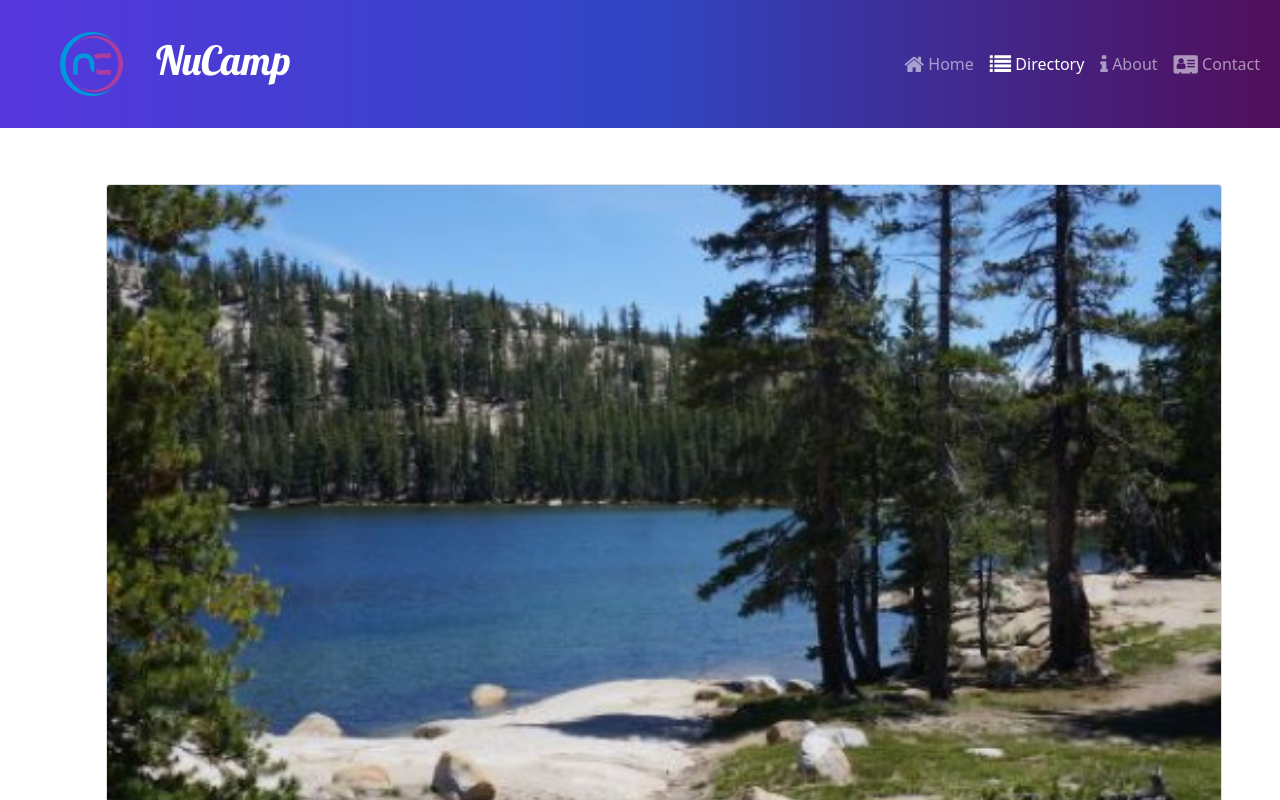
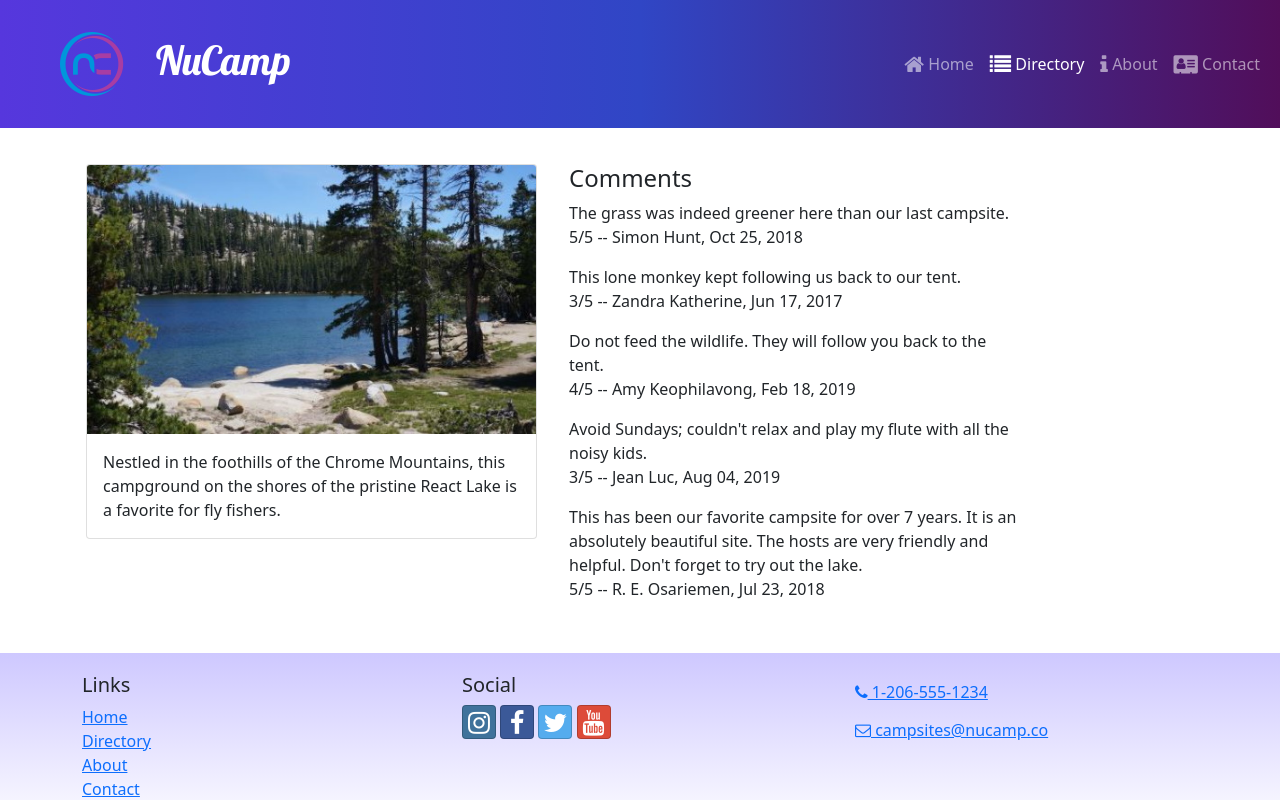
Before and after one commit to Danieltdasilva/nucampsite, a React (Create React App) app: page /directory/0 in a window 1280 px wide. Shown: the top 800 px of the page. Built offline with nearby package versions, Linux system fonts and the light colour scheme.

Commit message:
Adding Comments

```diff
--- a/src/features/campsites/CampsiteDetail.js
+++ b/src/features/campsites/CampsiteDetail.js
@@ -4,7 +4,7 @@
   const { image, name, description } = campsite;
 
   return (
-    <Col md='12' className='m-4'>
+    <Col md='5' className='m-1'>
       <Card>
         <CardImg top src={image} alt={name} />
         <CardBody>
--- /dev/null
+++ b/src/features/comments/Comment.js
@@ -0,0 +1,15 @@
+import { formatDate } from '../../utils/formatDate';
+
+const Comment = ({ comment }) => {
+  const { text: commentText, rating, author, date } = comment;
+
+  return (
+    <p>
+      {commentText}
+      <br />
+      {rating}/5 -- {author}, {formatDate(date)}
+    </p>
+  );
+};
+
+export default Comment;
--- /dev/null
+++ b/src/features/comments/CommentsList.js
@@ -0,0 +1,25 @@
+import { Col } from 'reactstrap';
+import Comment from './Comment';
+import { selectCommentsByCampsiteId } from './commentsSlice';
+
+const CommentsList = ({ campsiteId }) => {
+  const comments = selectCommentsByCampsiteId(campsiteId);
+
+  if (comments && comments.length > 0) {
+    return (
+      <Col md='5' className='m-1'>
+        <h4>Comments</h4>
+        {comments.map((comment) => {
+          return <Comment key={comment.id} comment={comment} />;
+        })}
+      </Col>
+    );
+  };
+  return (
+    <Col md='5' className='m-1'>
+      There are no comments for this campsite yet.
+    </Col>
+  )
+};
+
+export default CommentsList;
--- /dev/null
+++ b/src/features/comments/commentsSlice.js
@@ -0,0 +1,5 @@
+import { COMMENTS } from '../../app/shared/COMMENTS';
+
+export const selectCommentsByCampsiteId = (campsiteId) => {
+  return COMMENTS.filter((comment) => comment.campsiteId === parseInt(campsiteId));
+};
--- a/src/pages/CampsiteDetailPage.js
+++ b/src/pages/CampsiteDetailPage.js
@@ -2,6 +2,7 @@
 import { useParams } from 'react-router-dom';
 import { selectCampsiteById } from '../features/campsites/campsitesSlice';
 import CampsiteDetail from '../features/campsites/CampsiteDetail';
+import CommentsList from '../features/comments/CommentsList';
 
 const CampsiteDetailPage = () => {
   const { campsiteId } = useParams();
@@ -11,6 +12,7 @@
     <Container>
       <Row>
         <CampsiteDetail campsite={campsite} />
+        <CommentsList campsiteId={campsiteId} />
       </Row>
     </Container>
   );
--- /dev/null
+++ b/src/utils/formatDate.js
@@ -0,0 +1,7 @@
+export const formatDate = (date) => {
+  return new Intl.DateTimeFormat('en-US', {
+    year: 'numeric',
+    month: 'short',
+    day: '2-digit'
+  }).format(new Date(Date.parse(date)))
+}
```
